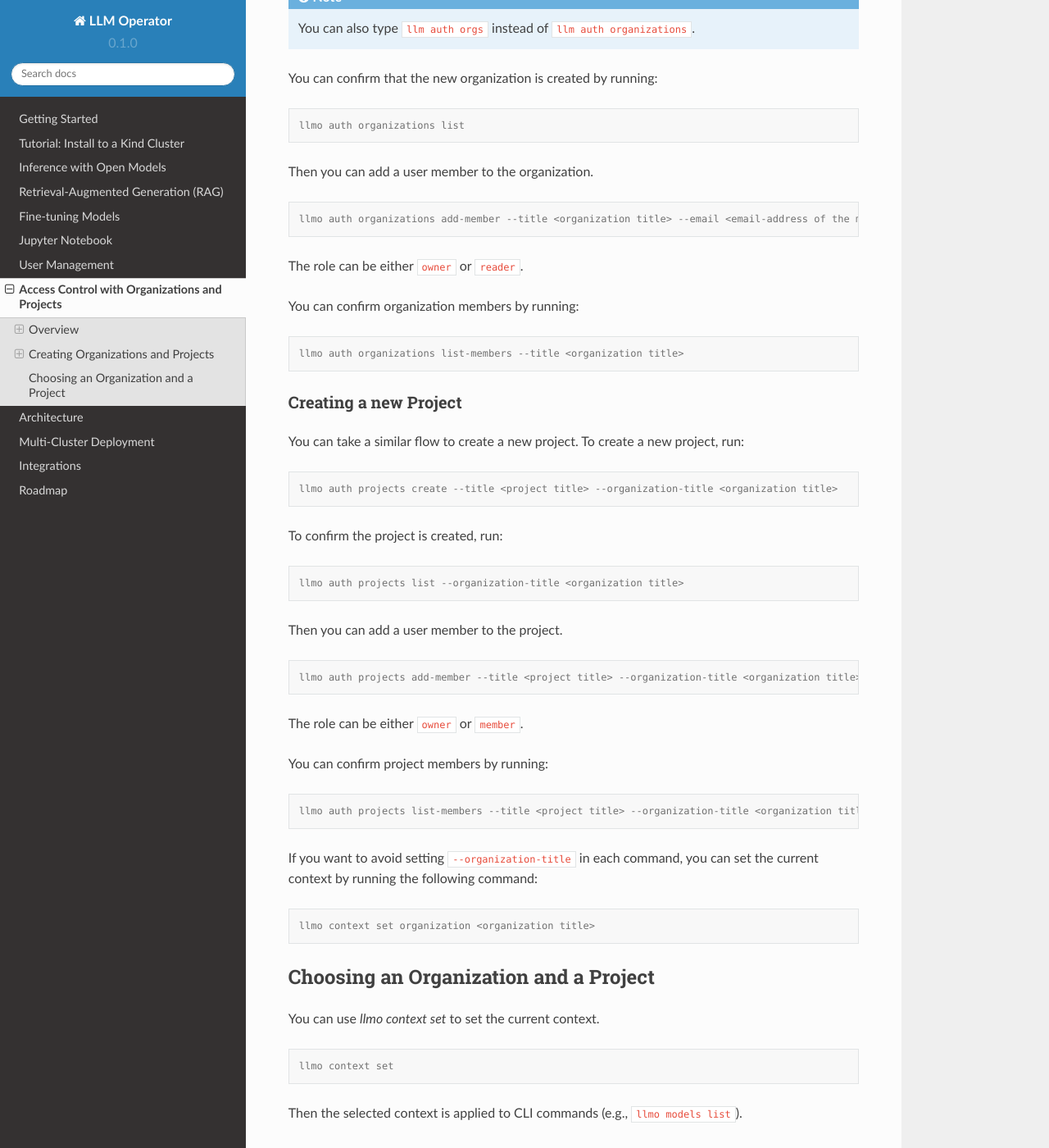
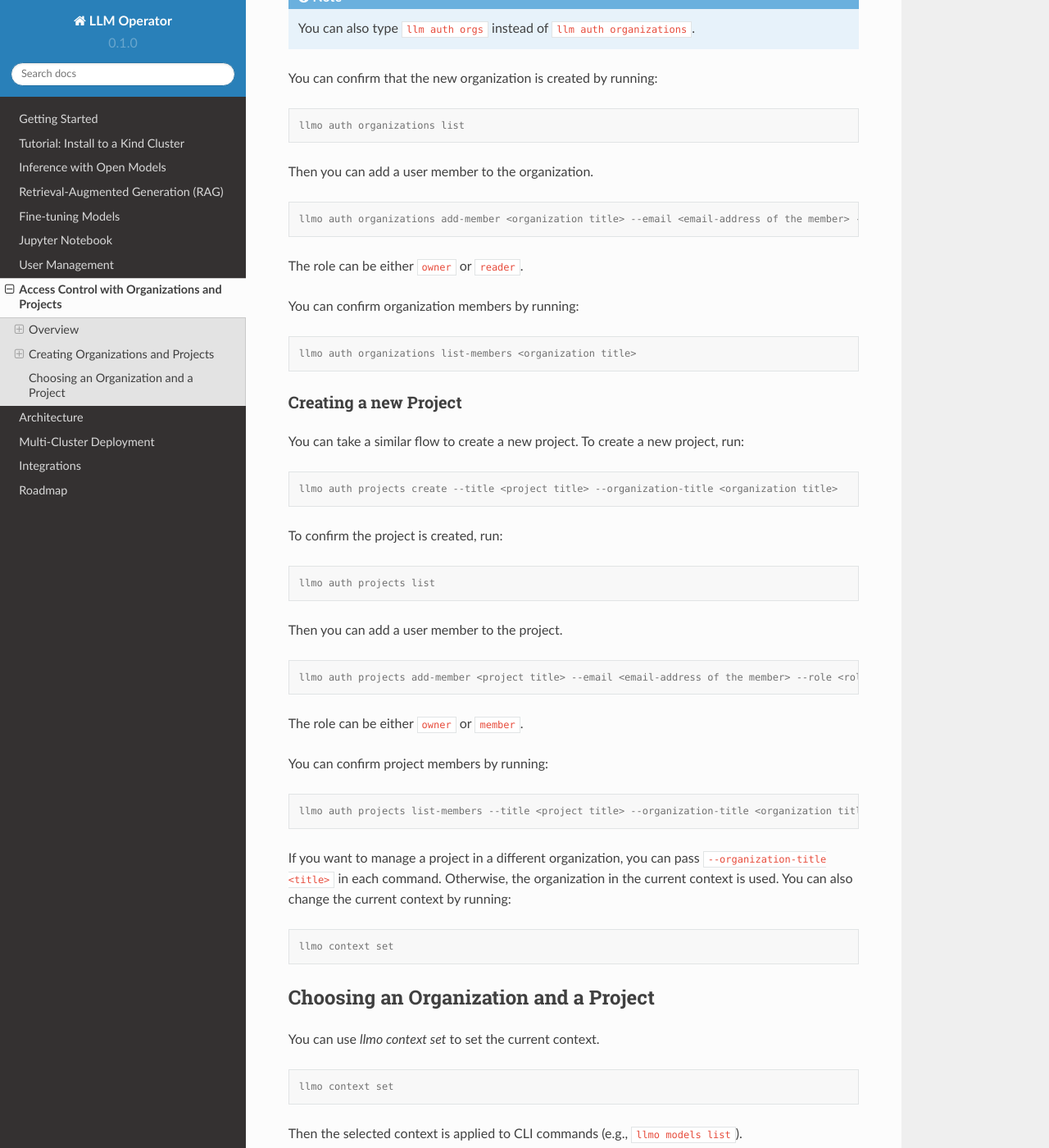
Before and after one commit to llm-operator/docs, a Sphinx documentation site: the page built from docs/source/access_control.rst, in a window 1280 px wide and 1400 px high, scrolled down 1819 px. Shown: the whole window at 82% size. Built offline with Sphinx 7.4.7 and the Read the Docs theme 2.0.0, drawn with Linux system fonts in a browser that asks for light colours; some of the changed text lies outside the part shown.

Commit message:
Update CLI commands (#65)

```diff
--- a/docs/source/access_control.rst
+++ b/docs/source/access_control.rst
@@ -57,7 +57,7 @@ You can run the following command to create a new organization.
 
 .. code-block:: console
 
-   llmo auth organizations create --title <organization title>
+   llmo auth organizations create <organization title>
 
 .. note::
 
@@ -73,7 +73,7 @@ Then you can add a user member to the organization.
 
 .. code-block:: console
 
-   llmo auth organizations add-member --title <organization title> --email <email-address of the member> --role <role>
+   llmo auth organizations add-member <organization title> --email <email-address of the member> --role <role>
 
 The role can be either ``owner`` or ``reader``.
 
@@ -81,7 +81,7 @@ You can confirm organization members by running:
 
 .. code-block:: console
 
-   llmo auth organizations list-members --title <organization title>
+   llmo auth organizations list-members <organization title>
 
 
 Creating a new Project
@@ -97,13 +97,13 @@ To confirm the project is created, run:
 
 .. code-block:: console
 
-   llmo auth projects list --organization-title <organization title>
+   llmo auth projects list
 
 Then you can add a user member to the project.
 
 .. code-block:: console
 
-   llmo auth projects add-member --title <project title> --organization-title <organization title> --email <email-address of the member> --role <role>
+   llmo auth projects add-member <project title> --email <email-address of the member> --role <role>
 
 The role can be either ``owner`` or ``member``.
 
@@ -113,11 +113,12 @@ You can confirm project members by running:
 
    llmo auth projects list-members --title <project title> --organization-title <organization title>
 
-If you want to avoid setting ``--organization-title`` in each command, you can set the current context by running the following command:
+If you want to manage a project in a different organization, you can pass ``--organization-title <title>`` in each command. Otherwise, the
+organization in the current context is used. You can also change the current context by running:
 
 .. code-block:: console
 
-   llmo context set organization <organization title>
+   llmo context set
 
 
 Choosing an Organization and a Project
--- a/docs/source/getting_started.rst
+++ b/docs/source/getting_started.rst
@@ -46,7 +46,7 @@ You can also download the CLI and use it.
 .. code-block:: console
 
    export ARCH=<e.g., linux-amd64, darwin-arm64>
-   curl --remote-name http://llm-operator-artifacts.s3.amazonaws.com/artifacts/cli/0.89.0/"${ARCH}"/llmo
+   curl --remote-name http://llm-operator-artifacts.s3.amazonaws.com/artifacts/cli/0.95.0/"${ARCH}"/llmo
    chmod u+x ./llmo
 
 
--- a/docs/source/inference.rst
+++ b/docs/source/inference.rst
@@ -18,7 +18,7 @@ If you want to use the Python library, you first need to create an API key:
 
 .. code-block:: console
 
-   llmo auth api-keys create --name <key name>
+   llmo auth api-keys create <key name>
 
 
 You can then pass the API key to initialize the OpenAI client and run the completion:
--- a/docs/source/tutorial.rst
+++ b/docs/source/tutorial.rst
@@ -108,14 +108,14 @@ and obtain the API key.
 
    # Download the binary.
    export ARCH=<e.g., linux-amd64, darwin-arm64>
-   curl --remote-name http://llm-operator-artifacts.s3.amazonaws.com/artifacts/cli/0.89.0/"${ARCH}"/llmo
+   curl --remote-name http://llm-operator-artifacts.s3.amazonaws.com/artifacts/cli/0.95.0/"${ARCH}"/llmo
    chmod u+x ./llmo
 
    # Login. Please see below for the details.
    ./llmo auth login
 
    # Create an API key.
-   ./llmo auth api-keys create --name Tutorial
+   ./llmo auth api-keys create my-key
 
 
 ``llmo auth login`` will ask for the endpoint URL and the issuer URL. Please use the default values for them
```
Also changed, not shown: other parts of docs/source/access_control.rst (+1 -1 lines).
